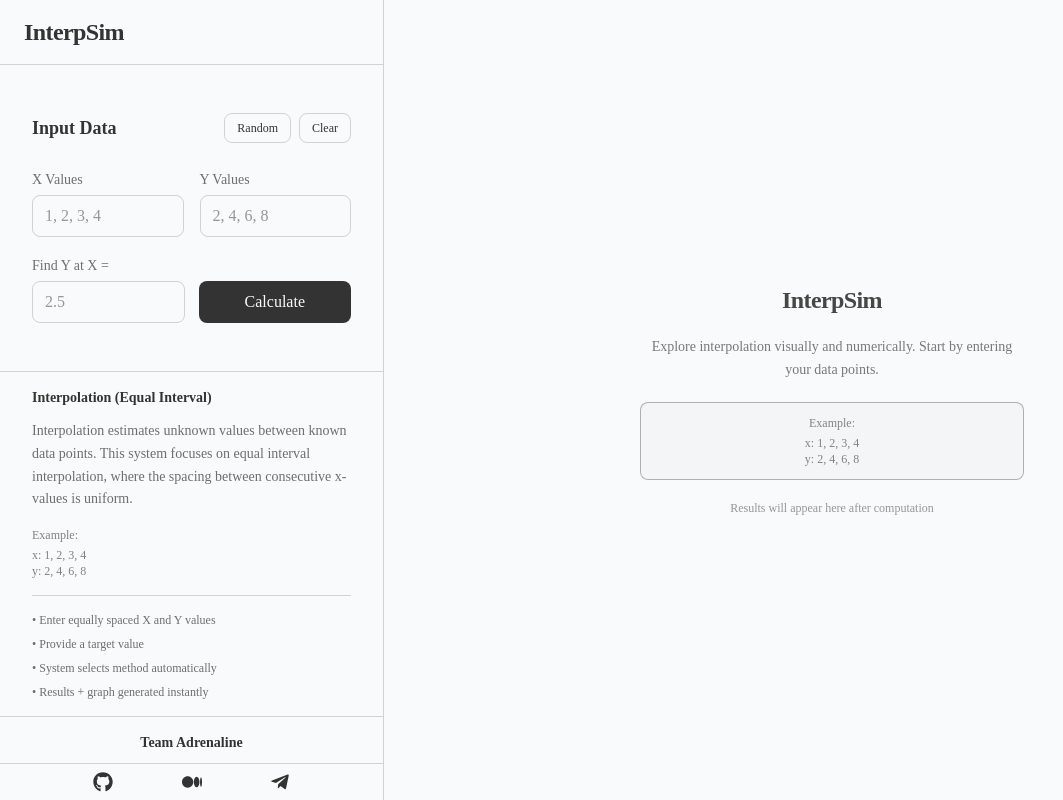
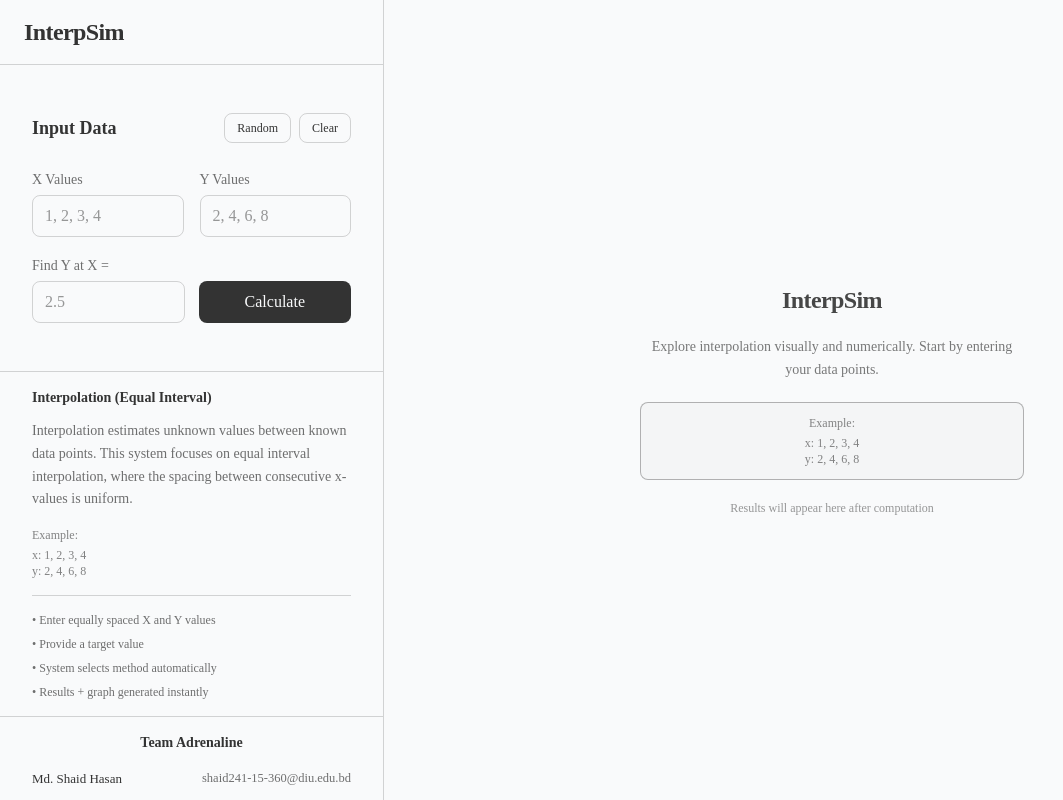
Before and after one commit to imshaid/InterpSim, a React (Vite) app in the folder frontend/: page / in a window 1280 px wide. Shown: the whole page, without its empty margins (0-1063 px from the left). Built offline with nearby package versions, Linux system fonts and the light colour scheme; no server answers.

Commit message:
fix: enable sidebar scroll on overflow

```diff
--- a/frontend/src/App.jsx
+++ b/frontend/src/App.jsx
@@ -111,7 +111,7 @@ function App() {
     bg-[var(--color-base)]
     transform transition-transform duration-300
     ${isDrawerOpen ? "translate-x-0" : "-translate-x-full lg:translate-x-0"}
-    flex flex-col
+    flex flex-col overflow-y-auto
     border-b lg:border-b-0 lg:border-r border-[var(--color-primary)]/20
   `}
         >
@@ -132,15 +132,15 @@ function App() {
             </button>
           </div>
 
-          {/* 🔹 MIDDLE (SCROLLABLE) */}
-          <div className="flex-1 overflow-y-auto scrollbar-thin">
-            {/* INPUT */}
-            <div className="flex items-center justify-center px-4 sm:px-6 md:px-8 border-b border-[var(--color-primary)]/20 py-6">
-              <div className="w-full max-w-md">
+          {/* 🔹 MIDDLE (FLEXIBLE INPUT) */}
+          <div className="flex-1 flex items-center justify-center">
+            <div className="w-full max-w-md px-4 sm:px-6 md:px-8 py-6">
               <InputPanel onSolve={handleSolve} />
             </div>
           </div>
 
+          {/* 🔹 BOTTOM (ALL STATIC) */}
+          <div className="shrink-0 border-t border-[var(--color-primary)]/20">
             {/* INFO */}
             <div className="px-4 sm:px-6 md:px-8 py-4 border-b border-[var(--color-primary)]/20">
               <p className="text-sm font-semibold mb-3">
@@ -170,7 +170,7 @@ function App() {
             </div>
 
             {/* TEAM */}
-            <div className="p-4">
+            <div className="p-4 border-b border-[var(--color-primary)]/20">
               <p className="text-sm font-semibold mb-4 text-center">
                 Team Adrenaline
               </p>
@@ -216,10 +216,9 @@ function App() {
                 ))}
               </div>
             </div>
-          </div>
 
-          {/* 🔹 BOTTOM: SOCIAL (STATIC) */}
-          <div className="px-6 py-2 border-t border-[var(--color-primary)]/20 shrink-0">
+            {/* SOCIAL */}
+            <div className="px-6 py-2">
               <div className="flex justify-evenly items-center">
                 <a
                   href="https://github.com/imshaid"
@@ -247,7 +246,7 @@ function App() {
               </div>
             </div>
           </div>
-
+        </div>
         {/* RIGHT PANEL */}
         <div className="w-full lg:w-7/10 flex flex-col">
           {/* MOBILE HEADER */}
```
Lines whose indentation alone changed are shown as unchanged.
